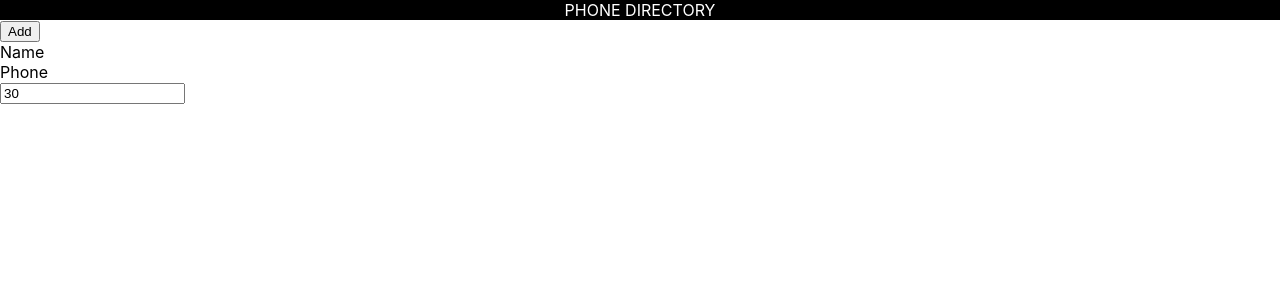
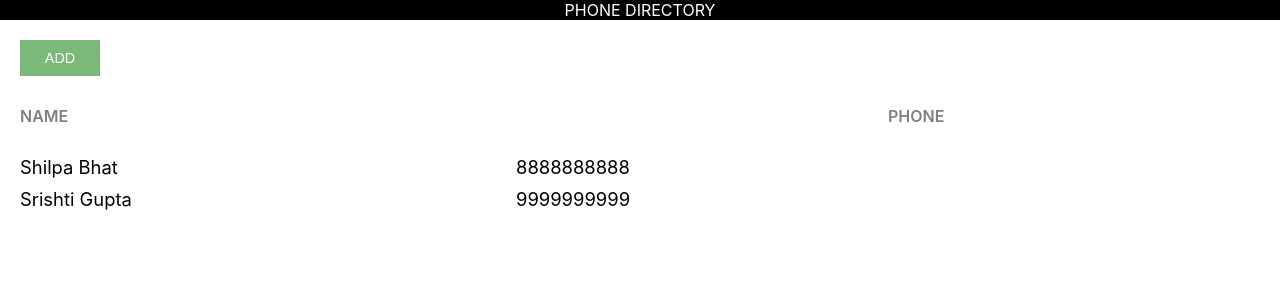
Before and after one commit to shank0020/phone-directory, a React (Create React App) app: page / in a window 1280 px wide. Shown: the top 300 px of the page. Built offline with nearby package versions, Linux system fonts and the light colour scheme.

Commit message:
Rendered Subscribers Dynamically

```diff
--- /dev/null
+++ b/src/App.css
@@ -0,0 +1,44 @@
+.component-body-container {
+    padding: 20px;
+}
+
+.custom-btn {
+    padding: 10px;
+    border: none;
+    margin-right: 10px;
+    text-transform: uppercase;
+    width: 80px;
+    font-size: 0.9rem;
+    cursor: pointer;
+    outline: none;
+}
+
+.add-btn {
+    background: #7ab97a;
+    color: #fff;
+}
+
+.grid-container {
+    display: grid;
+    grid-template-columns: 40% 30% auto;
+    margin-bottom: 10px;
+}
+
+.heading-container {
+    margin: 30px 0 30px 0;
+    width: 100%;
+}
+
+.grid-item {
+    background-color: rgba(255, 255, 255, 0.8);
+    font-size: 1.15rem;
+    word-wrap: break-word;
+    padding-right: 10px;
+}
+
+.name-heading, .phone-heading {
+    font-size: 1rem;
+    font-weight: 600;
+    color: #808080;
+    text-transform: uppercase;
+}
--- a/src/App.js
+++ b/src/App.js
@@ -1,18 +1,39 @@
 import React, { Fragment } from 'react';
 import Header from "./Header"
+import "./App.css"
 
 function App() {
-  let x = 10, y = 20;
+  let subscribers = [
+    {
+      id: 1,
+      name: "Shilpa Bhat",
+      phone: "8888888888"
+    },
+    {
+      id: 2,
+      name: "Srishti Gupta",
+      phone: "9999999999"
+    }
+  ];
   return (
 
     <div>
         <Header/>
-        <button>Add</button>
-        <div>
-          <span>Name</span><br />
-          <span>Phone</span>
+        <div className="component-body-container">
+          <button className="custom-btn add-btn">Add</button>
+          <div className="grid-container heading-container">
+            <span className="grid-item name-heading">Name</span><br />
+            <span className="grid-item phone-heading">Phone</span>
+          </div>
+          {
+            subscribers.map(sub => {
+              return <div key={sub.id} className="grid-container">
+                <span className="grid-item">{sub.name}</span>
+                <span className="grid-item">{sub.phone}</span>
+              </div>
+            })
+          }
         </div>
-        <input type="text" placeholder="value" defaultValue={x+y}></input>
       </div>
   );
 }
```
